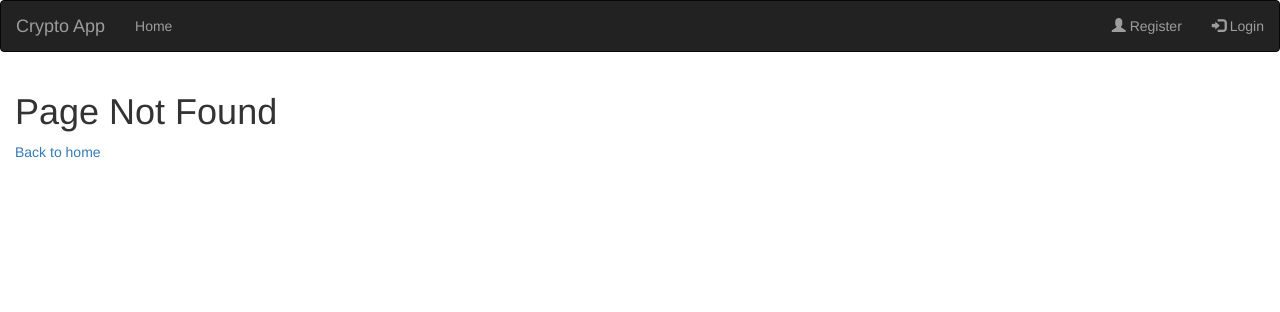
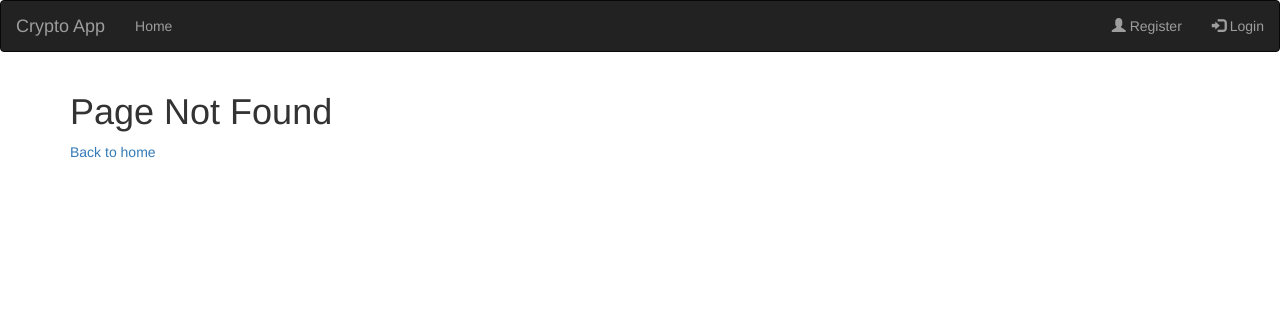
Before and after one commit to PDXPythonPirates/ppp-project-2, a Flask app: template app/templates/404.html in a window 1280 px wide. Shown: the top 312 px of the page. Run offline with Flask 2, Linux system fonts and the light colour scheme; the template is opened without the code that fills it, so the values that code supplies are empty; some libraries are stand-ins or nearby versions.

Commit message:
update wip page

```diff
--- a/app/templates/404.html
+++ b/app/templates/404.html
@@ -1,6 +1,6 @@
 {% extends "base.html" %}
 {% block content %}
-    <div class="container-fluid">
+    <div class="container">
         <h1>Page Not Found</h1>
         <p><a href="{{ url_for('index') }}">Back to home</a></p>
     </div>
--- a/app/templates/500.html
+++ b/app/templates/500.html
@@ -1,6 +1,6 @@
 {% extends "base.html" %}
 {% block content %}
-    <div class="container-fluid">
+    <div class="container">
         <h1>An unexpected error has occurred</h1>
         <p>The administrator has been notified. Sorry for the inconvenience!</p>
         <p><a href="{{ url_for('index') }}">Back</a></p>
```
Also changed, not shown: app/templates/wip.html (+5 -3 lines).
